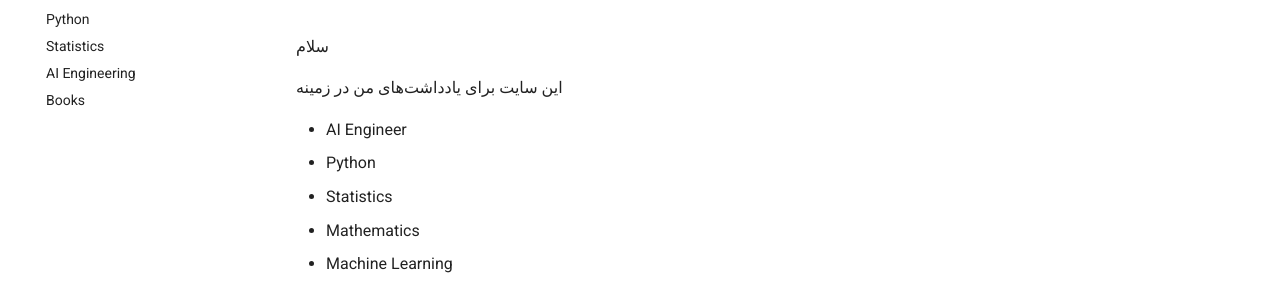
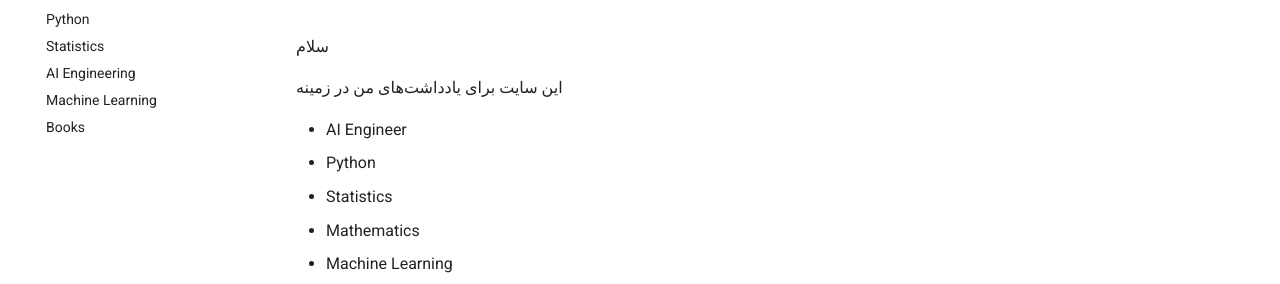
Before and after one commit to ItsMikaeil/ItsMikaeil.github.io, an MkDocs documentation site: the page built from docs/index.md, in a window 1280 px wide. Shown: the part 146-430 px from the top of the page. Built offline with MkDocs 1.6.1 and Material for MkDocs 9.7.7, drawn with Linux system fonts in a browser that asks for light colours.

Commit message:
Fix GitHub Pages deployment

```diff
--- a/mkdocs.yml
+++ b/mkdocs.yml
@@ -19,6 +19,7 @@ nav:
   - Python: python.md
   - Statistics: statistics.md
   - AI Engineering: ai.md
+  - Machine Learning: ML.md
   - Books: books.md
 
 markdown_extensions:
```
